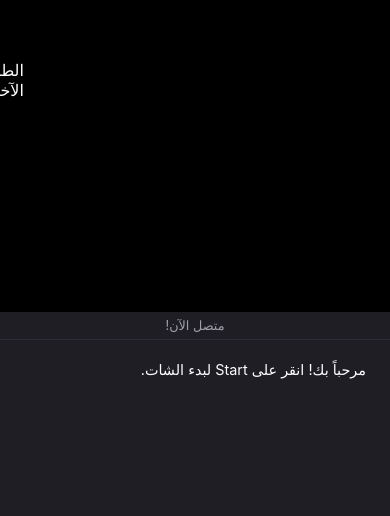
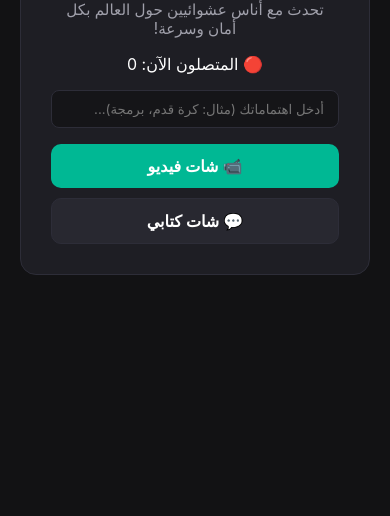
Before and after one commit to youssef6334/randly-cam, a website: page index.html in a window 390 px wide. Shown: the part 328-844 px from the top of the page. Drawn offline with nearby package versions, Linux system fonts and the light colour scheme.

Commit message:
Adjust video section height for mobile

```diff
--- a/style.css
+++ b/style.css
@@ -108,7 +108,7 @@ html, body {
     background-color: var(--bg-card);
 }
 
-/* Top Adsterra Area - إخفاء كامل */
+/* Top Adsterra Area - تم إخفاؤه تماماً بناءً على طلبك */
 .top-ad-bar {
     display: none !important;
 }
@@ -122,10 +122,10 @@ html, body {
     flex-direction: column;
 }
 
-/* Video Section Container */
+/* Video Section Container (Umingle Style Layout) */
 .video-section {
     width: 100%;
-    height: 35vh;
+    height: 35vh; /* تم تصغيره لتوسيع مساحة الشات تحته */
     background-color: #000;
     position: relative;
     display: flex;
@@ -175,6 +175,10 @@ html, body {
     transform: scaleX(-1);
 }
 
+.video-label {
+    display: none;
+}
+
 /* Chat Section */
 .chat-section {
     flex: 1;
@@ -211,6 +215,14 @@ html, body {
     word-break: break-word;
 }
 
+.msg-sys {
+    align-self: center;
+    background-color: var(--bg-card);
+    color: var(--text-muted);
+    font-size: 0.8rem;
+    text-align: center;
+}
+
 .msg-me {
     align-self: flex-end;
     background-color: var(--accent-purple);
@@ -225,7 +237,52 @@ html, body {
     border-bottom-right-radius: 2px;
 }
 
-/* Action Bars */
+/* Filter Row */
+.filter-controls-row {
+    padding: 8px 12px;
+    display: flex;
+    gap: 8px;
+    align-items: center;
+    border-top: 1px solid var(--border-color);
+    background-color: var(--bg-secondary);
+}
+
+.select-wrapper {
+    flex: 1;
+}
+
+.filter-select {
+    width: 100%;
+    padding: 8px 10px;
+    background-color: var(--input-bg);
+    color: var(--text-main);
+    border: 1px solid var(--border-color);
+    border-radius: 8px;
+    font-size: 0.85rem;
+    outline: none;
+}
+
+.quick-actions {
+    display: flex;
+    gap: 4px;
+}
+
+.btn-action-icon {
+    background: var(--input-bg);
+    border: 1px solid var(--border-color);
+    color: var(--text-main);
+    padding: 6px 10px;
+    border-radius: 8px;
+    cursor: pointer;
+    font-size: 0.9rem;
+}
+
+.btn-close-chat {
+    background: rgba(255, 118, 117, 0.15);
+    border-color: var(--accent-red);
+}
+
+/* Bottom Action Bar */
 .bottom-action-bar {
     padding: 10px 12px;
     display: flex;
@@ -246,7 +303,12 @@ html, body {
     font-weight: 700;
     font-size: 1rem;
     cursor: pointer;
+    transition: background 0.2s;
     flex-shrink: 0;
+}
+
+.btn-start-main:hover {
+    background-color: var(--accent-purple-hover);
 }
 
 .input-container {
@@ -270,6 +332,143 @@ html, body {
     font-size: 0.9rem;
 }
 
+.btn-send-inside {
+    background: transparent;
+    border: none;
+    color: var(--accent-purple);
+    cursor: pointer;
+    display: flex;
+    align-items: center;
+    justify-content: center;
+    padding: 4px;
+}
+
+/* Landing Page Overlay */
+.landing-container {
+    position: fixed;
+    inset: 0;
+    background-color: var(--bg-primary);
+    z-index: 999;
+    display: flex;
+    align-items: center;
+    justify-content: center;
+    padding: 20px;
+}
+
+.landing-card {
+    background-color: var(--bg-secondary);
+    border: 1px solid var(--border-color);
+    padding: 30px;
+    border-radius: 16px;
+    width: 100%;
+    max-width: 420px;
+    text-align: center;
+    display: flex;
+    flex-direction: column;
+    gap: 16px;
+}
+
+.landing-card h1 {
+    font-size: 2rem;
+    color: var(--accent-purple);
+}
+
+.landing-card p {
+    color: var(--text-muted);
+    font-size: 0.95rem;
+}
+
+.interests-box input {
+    width: 100%;
+    padding: 10px 14px;
+    background: var(--input-bg);
+    border: 1px solid var(--border-color);
+    border-radius: 8px;
+    color: var(--text-main);
+    outline: none;
+}
+
+.start-buttons {
+    display: flex;
+    flex-direction: column;
+    gap: 10px;
+}
+
+.btn-primary-lg, .btn-secondary-lg {
+    padding: 12px;
+    border-radius: 10px;
+    border: none;
+    font-weight: 600;
+    cursor: pointer;
+    font-size: 1rem;
+}
+
+.btn-primary-lg {
+    background-color: var(--accent-purple);
+    color: #fff;
+}
+
+.btn-secondary-lg {
+    background-color: var(--bg-card);
+    color: var(--text-main);
+    border: 1px solid var(--border-color);
+}
+
+/* XO Overlay */
+.game-overlay {
+    position: fixed;
+    inset: 0;
+    background: rgba(0, 0, 0, 0.7);
+    z-index: 1000;
+    display: flex;
+    align-items: center;
+    justify-content: center;
+}
+
+.game-card {
+    background: var(--bg-secondary);
+    border: 1px solid var(--border-color);
+    padding: 20px;
+    border-radius: 12px;
+    width: 280px;
+    text-align: center;
+}
+
+.game-header {
+    display: flex;
+    justify-content: space-between;
+    align-items: center;
+    margin-bottom: 12px;
+}
+
+.close-game {
+    background: transparent;
+    border: none;
+    color: var(--text-main);
+    cursor: pointer;
+    font-size: 1.1rem;
+}
+
+.xo-grid {
+    display: grid;
+    grid-template-columns: repeat(3, 1fr);
+    gap: 6px;
+    margin-top: 12px;
+}
+
+.xo-cell {
+    aspect-ratio: 1;
+    background: var(--input-bg);
+    border: 1px solid var(--border-color);
+    border-radius: 8px;
+    display: flex;
+    align-items: center;
+    justify-content: center;
+    font-size: 1.5rem;
+    font-weight: bold;
+    cursor: pointer;
+}
+
 /* MOBILE RESPONSIVE FIXES */
 @media (max-width: 768px) {
     .content-wrapper {
@@ -279,14 +478,18 @@ html, body {
         overflow: hidden;
     }
 
-    /* الارتفاع الجديد للفيديو في الموبايل */
+    .top-ad-bar {
+        display: none !important;
+    }
+
     .video-section {
         width: 100%;
-        height: 55vh;
+        height: 55vh; /* تم تعديل الارتفاع هنا فقط ليصل إلى المكان المطلوب */
         flex-shrink: 0;
     }
 
-    .top-ad-bar {
+    .video-section:empty,
+    .video-section[style*="display: none"] {
         display: none !important;
     }
 
@@ -295,4 +498,11 @@ html, body {
         flex: 1;
         height: auto;
     }
+
+    .video-box.local-box {
+        width: 80px;
+        height: 110px;
+        top: 8px;
+        right: 8px;
+    }
 }
```
